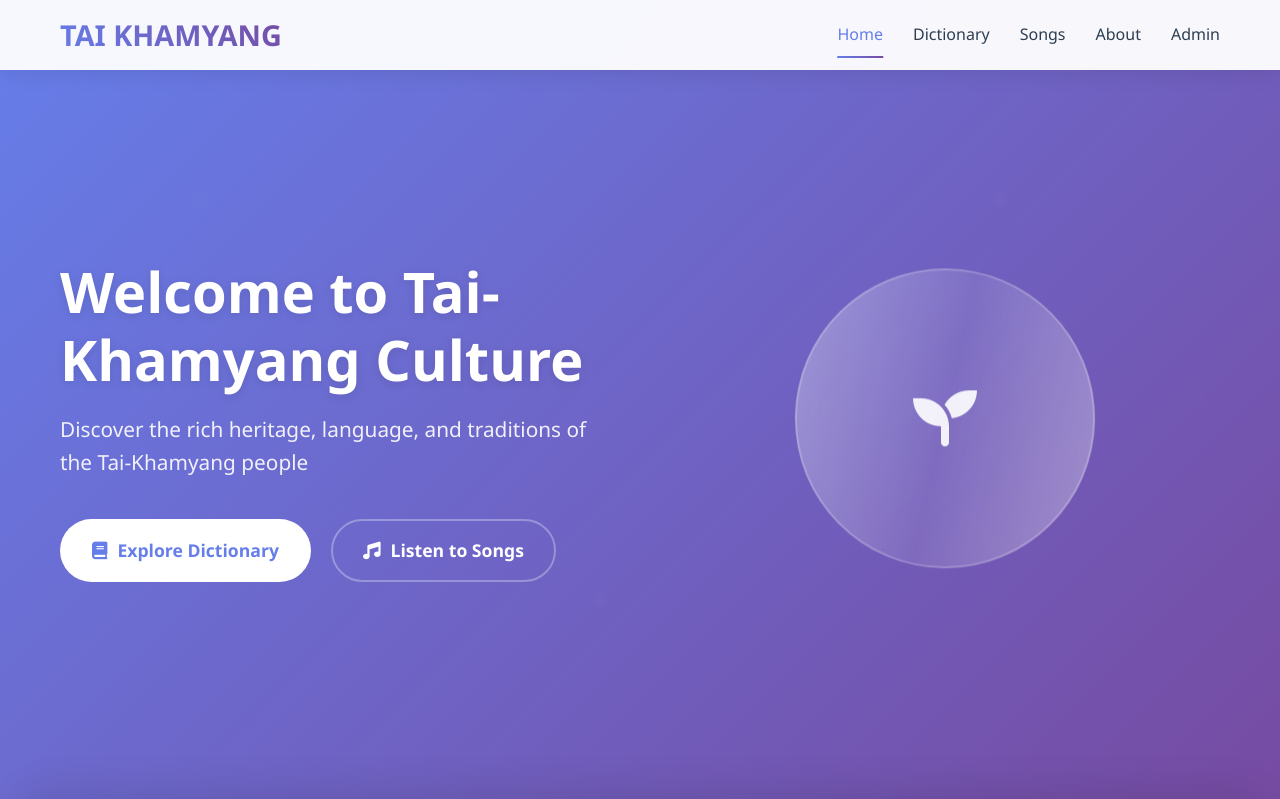
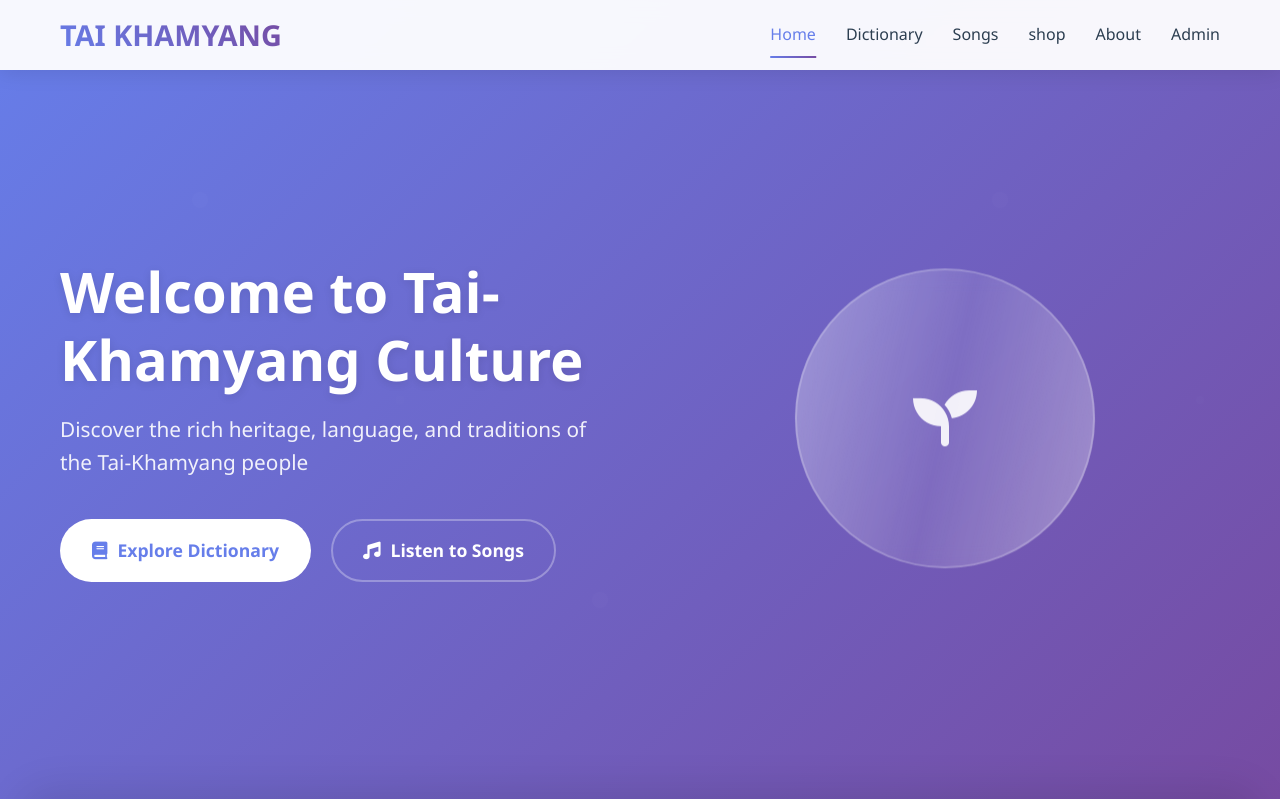
Before and after one commit to chenkham/tai-khamyang, a Flask app: page / in a window 1280 px wide. Shown: the top 799 px of the page. Run offline with Flask 3, Linux system fonts and the light colour scheme.

Commit message:
initial commit

```diff
--- a/templates/admin.html
+++ b/templates/admin.html
@@ -18,6 +18,7 @@
                 <a href="/" class="nav-link">Home</a>
                 <a href="/dictionary" class="nav-link">Dictionary</a>
                 <a href="/songs" class="nav-link active">Songs</a>
+                <a href="/shopnow" class="nav-link">shop</a>
                 <a href="/about" class="nav-link">About</a>
                 <a href="/admin" class="nav-link">Admin</a>
             </div>
--- a/templates/dictionary.html
+++ b/templates/dictionary.html
@@ -113,6 +113,7 @@
                 <a href="/" class="nav-link">Home</a>
                 <a href="/dictionary" class="nav-link">Dictionary</a>
                 <a href="/songs" class="nav-link active">Songs</a>
+                <a href="/shopnow" class="nav-link">shop</a>
                 <a href="/about" class="nav-link">About</a>
                 <a href="/admin" class="nav-link">Admin</a>
             </div>
--- a/templates/index.html
+++ b/templates/index.html
@@ -18,6 +18,7 @@
                 <a href="/" class="nav-link">Home</a>
                 <a href="/dictionary" class="nav-link">Dictionary</a>
                 <a href="/songs" class="nav-link active">Songs</a>
+                <a href="/shopnow" class="nav-link">shop</a>
                 <a href="/about" class="nav-link">About</a>
                 <a href="/admin" class="nav-link">Admin</a>
             </div>
--- a/templates/songs.html
+++ b/templates/songs.html
@@ -18,6 +18,7 @@
                 <a href="/" class="nav-link">Home</a>
                 <a href="/dictionary" class="nav-link ">Dictionary</a>
                 <a href="/songs" class="nav-link active">Songs</a>
+                <a href="/shopnow" class="nav-link">shop</a>
                 <a href="/about" class="nav-link">About</a>
                 <a href="/admin" class="nav-link">Admin</a>
             </div>
```
